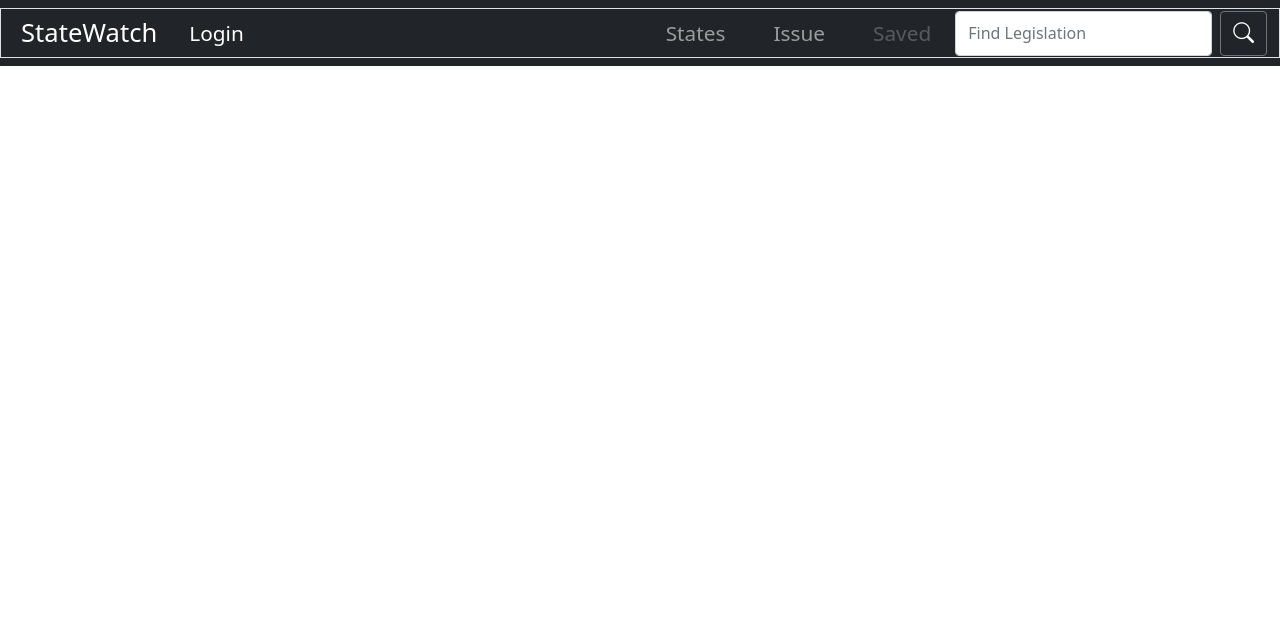
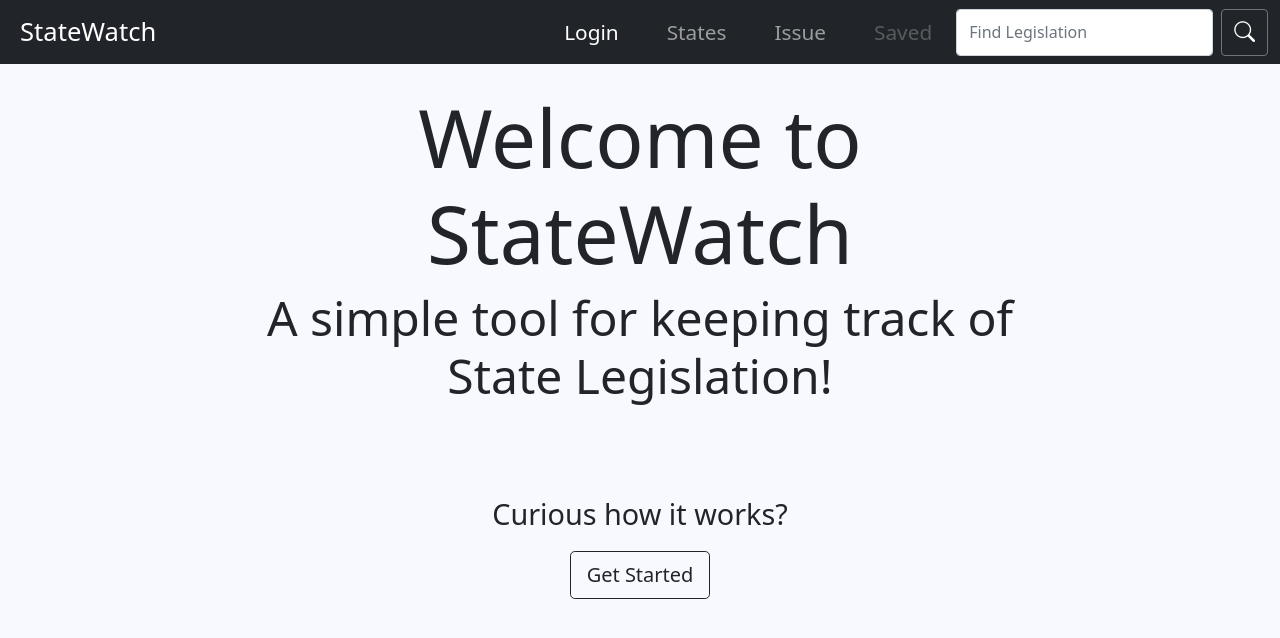
Before and after one commit to jrite09/statewatch, a Django app: page / in a window 1280 px wide. Shown: the top 638 px of the page. Run offline with Django 3.2, Linux system fonts and the light colour scheme; some libraries are stand-ins or nearby versions.

Commit message:
updated html files to conform with a consistent style

```diff
--- a/statewatch/tracker/static/layout.css
+++ b/statewatch/tracker/static/layout.css
@@ -1,13 +1,14 @@
-/* input[name="navbar-links"] {
-    font-size: 10em;
-} */
 .navbar-brand {
     font-size: 1.6em;
 }
 .nav-link {
     font-size: 1.3em;
 }
+/* .lead {
+    font-size: 1.3em;
+} */
 
-/* #login-button {
-    float: left;
-} */
+body {
+    padding-top: 65px;
+    background-color: #f8f8ff;
+}
--- a/statewatch/tracker/templates/index.html
+++ b/statewatch/tracker/templates/index.html
@@ -1,9 +1,29 @@
 {% extends "layout.html" %}
 
 {% block title %}
-    <title>StateWatch - A simple tool for tracking state legislation</title>
+  <title>StateWatch - A simple tool for tracking state legislation</title>
 {% endblock %}
 
 {% block body %}
-    <div> </div>
+  <div class="container-fluid">
+    <div class="row justify-content-center">
+      <div class="col-lg-8 col-md-8 col-sm-10 col-xs-12 text-center">
+        <h1 class="display-1">Welcome to StateWatch</h1>
+        <h2 class="display-5">A simple tool for keeping track of State Legislation!</h2>
+        <br>
+      </div>
+    </div>
+    <div class="row invisible">
+        <h1>John Cena</h1>
+    </div>
+    <div class="row justify-content-center">
+        <div class="col align-content-end text-center">
+              <p class="lead" style="font-size: 1.8em;">Curious how it works?</p>
+              <button type="button" class="btn btn-outline-dark btn-lg">Get Started</button>
+        </div>
+      </div>
+  </div>
+  <div class="container-fluid">
+
+  </div>
 {% endblock %}
--- a/statewatch/tracker/templates/layout.html
+++ b/statewatch/tracker/templates/layout.html
@@ -6,43 +6,53 @@
         <meta name="viewport" content="width=device-width, initial-scale=1">
 
         <!--Bootstrap CSS-->
-        <link href="https://cdn.jsdelivr.net/npm/bootstrap@5.0.0-beta2/dist/css/bootstrap.min.css" rel="stylesheet" integrity="sha384-BmbxuPwQa2lc/FVzBcNJ7UAyJxM6wuqIj61tLrc4wSX0szH/Ev+nYRRuWlolflfl" crossorigin="anonymous">
+        <link href="https://cdn.jsdelivr.net/npm/bootstrap@5.0.0-beta2/dist/css/bootstrap.min.css"
+            rel="stylesheet" integrity="sha384-BmbxuPwQa2lc/FVzBcNJ7UAyJxM6wuqIj61tLrc4wSX0szH/Ev+nYRRuWlolflfl"
+            crossorigin="anonymous">
         <link rel="stylesheet" href="https://cdn.jsdelivr.net/npm/bootstrap-icons@1.4.0/font/bootstrap-icons.css">
-
         {% load static %}
         <link rel="stylesheet" href="{% static 'layout.css' %}">
-
         {% block title %}
         {% endblock %}
     </head>
     <body>
+      <div id="navbar-holder">
         <nav class="navbar fixed-top navbar-expand-md navbar-dark bg-dark" id="navbar">
-            <div class="container-fluid border">
+          <div class="container-fluid">
             <a class="navbar-brand mx-2" href="">StateWatch</a>
-              <div class="navbar-nav" id="login-button">
-                <a class="nav-link active mx-3" aria-current="page" href="#">Login</a>
-              </div>
-              <button class="navbar-toggler order-2" type="button" data-bs-toggle="collapse" data-bs-target="#navbarNavAltMarkup" aria-controls="navbarNavAltMarkup" aria-expanded="false" aria-label="Toggle navigation">
+            <button class="navbar-toggler" type="button" data-bs-toggle="collapse"
+                data-bs-target="#navbarNav" aria-controls="navbarNav"
+                aria-expanded="false" aria-label="Toggle navigation">
               <span class="navbar-toggler-icon"></span>
             </button>
-              <div class="navbar-nav collapse navbar-collapse justify-content-end order-3" id="navbarNavAltMarkup">
-
+            <div class="collapse navbar-collapse justify-content-end"
+                id="navbarNav">
+              <div class="navbar-nav">
+                <a class="nav-link active mx-3" aria-current="page" href="#">Login</a>
                 <a class="nav-link mx-3" href="#">States</a>
                 <a class="nav-link mx-3" href="#">Issue</a>
-                  <!-- The saved button should be disabled if the user is not logged in, but once logged in should become active-->
+                <!-- The saved button should be disabled if the user is not logged in, but once
+                logged in should become active-->
                 <a class="nav-link disabled mx-3" href="#" tabindex="-1" aria-disabled="true">Saved</a>
-
                 <form class="d-flex">
-                      <input class="form-control me-2" type="search" placeholder="Find Legislation" aria-label="Search">
-                      <button class="btn btn-outline-secondary" type="submit"><i class="bi bi-search" style="font-size: 1.3em; color: white"></i></button>
+                  <input class="form-control me-2" type="search" placeholder="Find Legislation"
+                      aria-label="Search">
+                  <button class="btn btn-outline-secondary" type="submit">
+                    <i class="bi bi-search" style="font-size: 1.3em; color: white"></i>
+                  </button>
                 </form>
               </div>
             </div>
+          </div>
         </nav>
+      </div>
+      <br>
+      <div id="content">
         {% block body %}
         {% endblock %}
-
-
-        <script src="https://cdn.jsdelivr.net/npm/bootstrap@5.0.0-beta2/dist/js/bootstrap.bundle.min.js" integrity="sha384-b5kHyXgcpbZJO/tY9Ul7kGkf1S0CWuKcCD38l8YkeH8z8QjE0GmW1gYU5S9FOnJ0" crossorigin="anonymous"></script>
+      </div>
+      <script src="https://cdn.jsdelivr.net/npm/bootstrap@5.0.0-beta2/dist/js/bootstrap.bundle.min.js"
+          integrity="sha384-b5kHyXgcpbZJO/tY9Ul7kGkf1S0CWuKcCD38l8YkeH8z8QjE0GmW1gYU5S9FOnJ0"
+          crossorigin="anonymous"></script>
     </body>
 </html>
```
Lines whose indentation alone changed are shown as unchanged.
